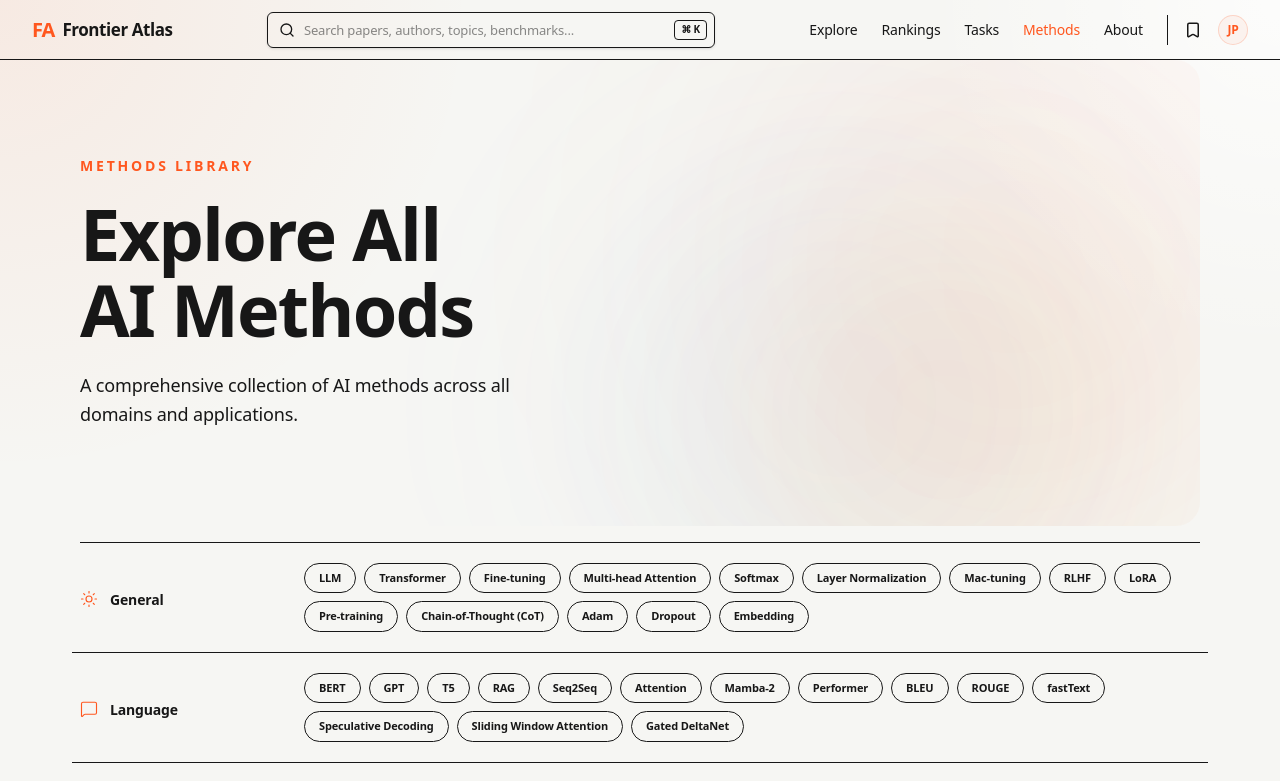
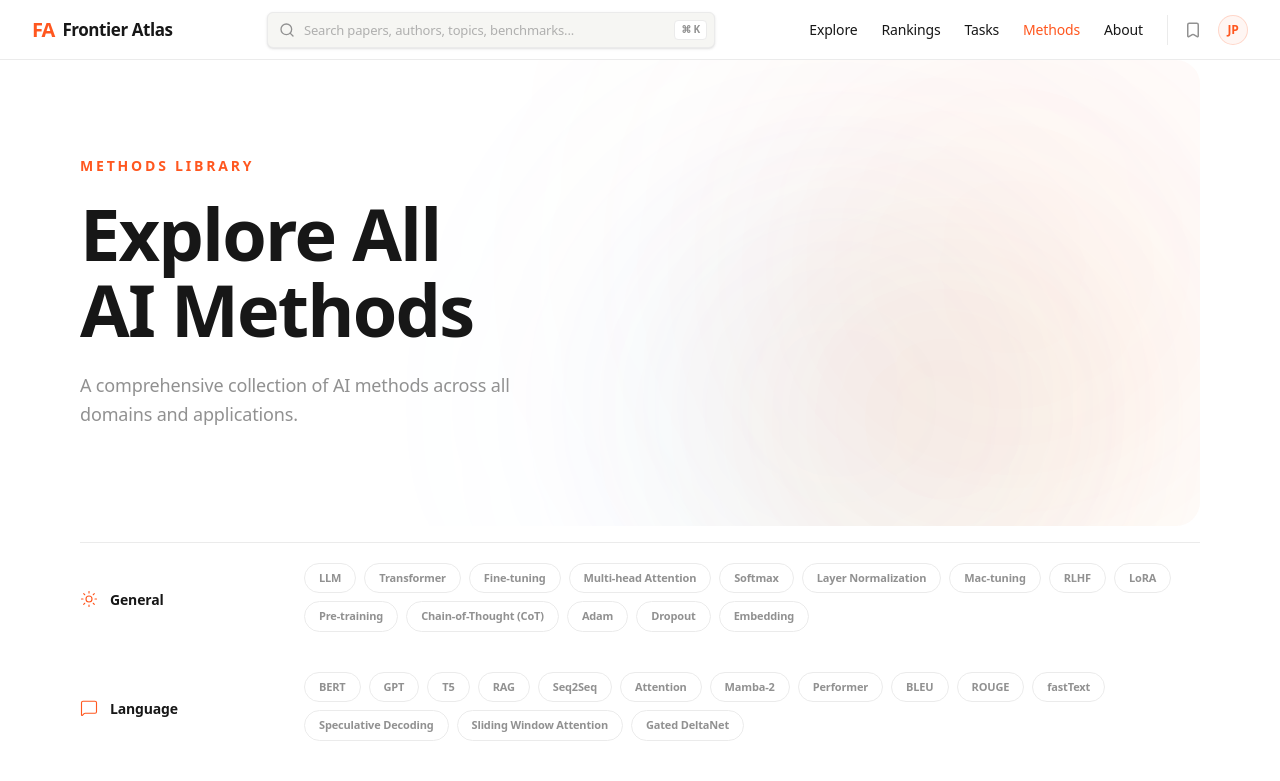
Before and after one commit to abhayXdev/FrontierAtlas-Method, a Next.js app: page /methods in a window 1280 px wide. Shown: the top 781 px of the page. Built offline with nearby package versions, Linux system fonts and the light colour scheme.

Commit message:
fix: navbar transparency and remove category separators

```diff
--- a/src/app/globals.css
+++ b/src/app/globals.css
@@ -2,19 +2,18 @@
 
 @theme {
   /* Groq exact color schema (using their exact HSL values) */
-  --color-bg-base: hsl(45 14% 96%);
-  --color-bg-surface: hsl(0 0% 100%);
-  --color-bg-hover: hsl(45 14% 92%);
+  --color-base: hsl(45 14% 96%);
+  --color-surface: hsl(0 0% 100%);
+  --color-hover: hsl(45 14% 92%);
 
   --color-brand: hsl(15 100% 56%);
   --color-brand-hover: hsl(15 100% 45%);
 
-  --color-text-primary: hsl(0 0% 9%);
-  --color-text-secondary: hsl(0 0% 57%);
-  --color-text-inverse: hsl(0 0% 100%);
+  --color-primary: hsl(0 0% 9%);
+  --color-secondary: hsl(0 0% 57%);
+  --color-inverse: hsl(0 0% 100%);
 
-  --color-border-default: hsl(0 0% 92%);
-  --color-border-hover: hsl(0 0% 85%);
+  --color-default: hsl(0 0% 92%);
 
   /* Font from Frontier Atlas (Inter) */
   --font-sans: var(--font-inter), ui-sans-serif, system-ui, -apple-system, sans-serif;
@@ -28,8 +27,8 @@
     min-height: 100vh;
     background: radial-gradient(circle at top left, rgba(255, 90, 31, 0.08), transparent 24%),
                 radial-gradient(circle at top right, rgba(255, 255, 255, 0.7), transparent 18%),
-                var(--color-bg-base);
-    color: var(--color-text-primary);
+                var(--color-base);
+    color: var(--color-primary);
     letter-spacing: -0.01em;
   }
 }
--- a/src/components/domain/methods/category-row.tsx
+++ b/src/components/domain/methods/category-row.tsx
@@ -12,7 +12,7 @@
 
   return (
     <SpotlightWrapper
-      className="flex flex-col md:flex-row gap-4 md:gap-8 py-5 -mx-2 px-2 border-b border-default last:border-0 hover:bg-surface/50 transition-colors animate-fade-in-up"
+      className="flex flex-col md:flex-row gap-4 md:gap-8 py-5 -mx-2 px-2 hover:bg-surface/50 transition-colors animate-fade-in-up"
       style={{ animationDelay: `${staggerDelay}ms` }}
     >
       {/* Left Column: Icon and Title */}
```
